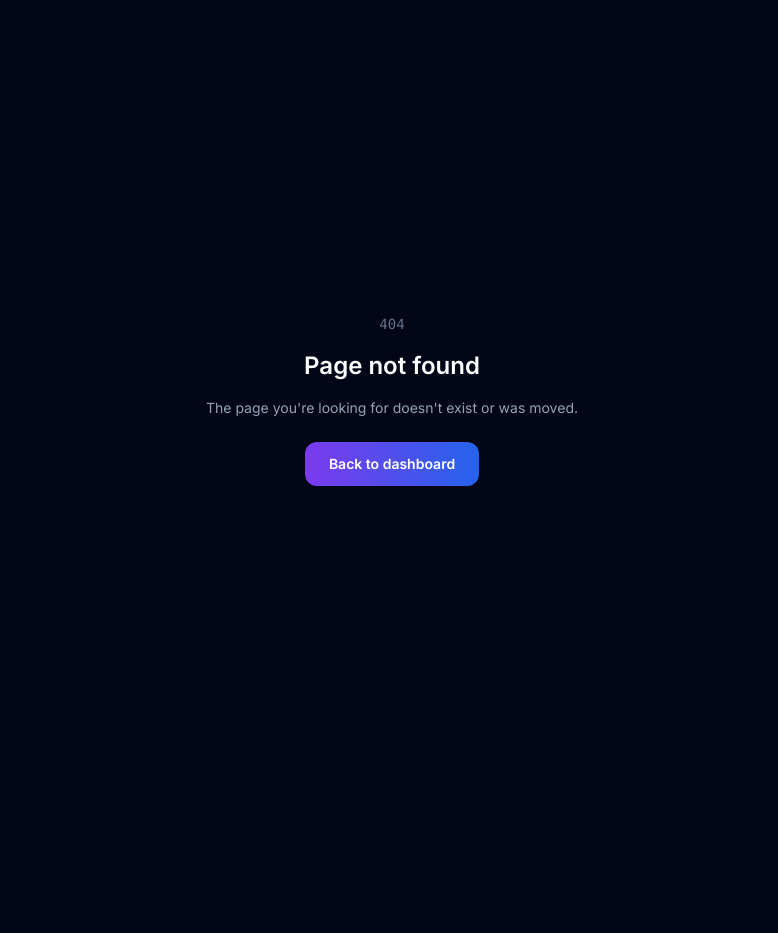
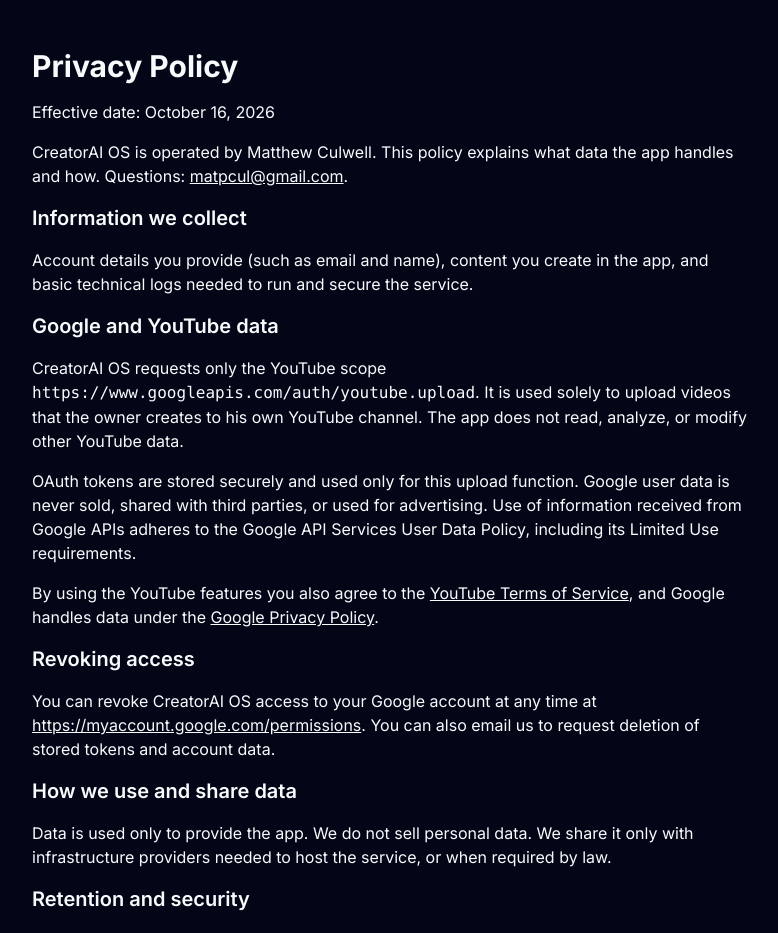
Before and after one commit to matpcul-tech/creator-os, a Next.js app: page /privacy in a window 1280 px wide. Before the commit this address had no page. Shown: the top 933 px of the page, without its empty margins (248-1026 px from the left). Before the commit the page ends 800 px from the top, so only its background shows below. Built offline with nearby package versions, Linux system fonts and the light colour scheme.

Commit message:
Add public Privacy Policy and Terms of Service pages

```diff
--- /dev/null
+++ b/app/privacy/page.tsx
@@ -0,0 +1,25 @@
+export const metadata = { title: "Privacy Policy | CreatorAI OS" };
+
+export default function PrivacyPage() {
+  return (
+    <main className="mx-auto max-w-3xl px-6 py-12 space-y-4">
+      <h1 className="text-3xl font-bold">Privacy Policy</h1>
+      <p>Effective date: October 16, 2026</p>
+      <p>CreatorAI OS is operated by Matthew Culwell. This policy explains what data the app handles and how. Questions: <a className="underline" href="mailto:matpcul@gmail.com">matpcul@gmail.com</a>.</p>
+      <h2 className="text-xl font-semibold">Information we collect</h2>
+      <p>Account details you provide (such as email and name), content you create in the app, and basic technical logs needed to run and secure the service.</p>
+      <h2 className="text-xl font-semibold">Google and YouTube data</h2>
+      <p>CreatorAI OS requests only the YouTube scope <code>https://www.googleapis.com/auth/youtube.upload</code>. It is used solely to upload videos that the owner creates to his own YouTube channel. The app does not read, analyze, or modify other YouTube data.</p>
+      <p>OAuth tokens are stored securely and used only for this upload function. Google user data is never sold, shared with third parties, or used for advertising. Use of information received from Google APIs adheres to the Google API Services User Data Policy, including its Limited Use requirements.</p>
+      <p>By using the YouTube features you also agree to the <a className="underline" href="https://www.youtube.com/t/terms">YouTube Terms of Service</a>, and Google handles data under the <a className="underline" href="https://policies.google.com/privacy">Google Privacy Policy</a>.</p>
+      <h2 className="text-xl font-semibold">Revoking access</h2>
+      <p>You can revoke CreatorAI OS access to your Google account at any time at <a className="underline" href="https://myaccount.google.com/permissions">https://myaccount.google.com/permissions</a>. You can also email us to request deletion of stored tokens and account data.</p>
+      <h2 className="text-xl font-semibold">How we use and share data</h2>
+      <p>Data is used only to provide the app. We do not sell personal data. We share it only with infrastructure providers needed to host the service, or when required by law.</p>
+      <h2 className="text-xl font-semibold">Retention and security</h2>
+      <p>Data is kept while your account is active and deleted on request. We use reasonable safeguards, but no system is perfectly secure.</p>
+      <h2 className="text-xl font-semibold">Changes</h2>
+      <p>We may update this policy and will change the effective date above when we do.</p>
+    </main>
+  );
+}
--- /dev/null
+++ b/app/terms/page.tsx
@@ -0,0 +1,21 @@
+export const metadata = { title: "Terms of Service | CreatorAI OS" };
+
+export default function TermsPage() {
+  return (
+    <main className="mx-auto max-w-3xl px-6 py-12 space-y-4">
+      <h1 className="text-3xl font-bold">Terms of Service</h1>
+      <p>Effective date: October 16, 2026</p>
+      <p>These terms govern your use of CreatorAI OS, operated by Matthew Culwell. By using the app you agree to them. Contact: <a className="underline" href="mailto:matpcul@gmail.com">matpcul@gmail.com</a>.</p>
+      <h2 className="text-xl font-semibold">Use of the service</h2>
+      <p>Use the app lawfully and do not misuse it, attempt to disrupt it, or access it without authorization. You are responsible for your account and the content you create and publish.</p>
+      <h2 className="text-xl font-semibold">Your content</h2>
+      <p>You keep ownership of your content. You grant us only the rights needed to process and, at your direction, upload it.</p>
+      <h2 className="text-xl font-semibold">Third party services</h2>
+      <p>YouTube features are subject to the <a className="underline" href="https://www.youtube.com/t/terms">YouTube Terms of Service</a> and the <a className="underline" href="https://policies.google.com/privacy">Google Privacy Policy</a>. See our <a className="underline" href="/privacy">Privacy Policy</a> for how data is handled.</p>
+      <h2 className="text-xl font-semibold">Disclaimer and liability</h2>
+      <p>The service is provided as is, without warranties of any kind. To the extent permitted by law, we are not liable for indirect or consequential damages arising from your use of it.</p>
+      <h2 className="text-xl font-semibold">Termination and changes</h2>
+      <p>You may stop using the app at any time. We may suspend access for misuse, and may update these terms by changing the effective date above.</p>
+    </main>
+  );
+}
--- a/middleware.ts
+++ b/middleware.ts
@@ -1,7 +1,7 @@
 import { NextRequest, NextResponse } from "next/server";
 import { SESSION_COOKIE, verifySession } from "@/lib/session";
 
-const PUBLIC_PATHS = new Set<string>(["/", "/login", "/signup"]);
+const PUBLIC_PATHS = new Set<string>(["/", "/login", "/signup", "/privacy", "/terms"]);
 const PUBLIC_API_PREFIXES = ["/api/auth/", "/api/waitlist"];
 
 function isPublic(pathname: string): boolean {
```
